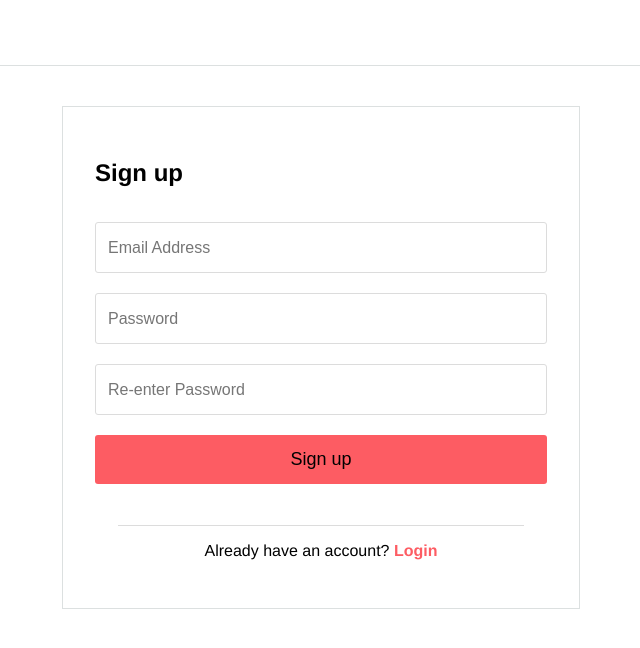
After one commit to iamhosseindhv/Rentaly, a Node server app: page /authenticate in a window 1280 px wide. The commit adds this page. Shown: the top 648 px of the page, without its empty margins (319-959 px from the left). Run offline with Node 20, Linux system fonts and the light colour scheme; some libraries are stand-ins or nearby versions; some web fonts are replaced.

Commit message:
improved

```diff
--- a/app.js
+++ b/app.js
@@ -15,6 +15,7 @@
 var rooms = require('./routes/rooms');
 var api = require('./routes/api');
 var authenticate = require('./routes/authenticate');
+var dashboard = require('./routes/dashboard');
 
 var app = express();
 dotenv.config();
@@ -40,6 +41,7 @@
 app.use('/rooms', rooms);
 app.use('/api', api);
 app.use('/authenticate', authenticate);
+app.use('/dashboard', dashboard);
 
 // catch 404 and forward to error handler
 app.use(function(req, res, next) {
--- a/public/javascripts/login.js
+++ b/public/javascripts/login.js
@@ -79,10 +79,16 @@
             });
         } else {
             $('.submit-btn').css('background-color', '#16b74f');
+            const isLoginPage = $('.submit-btn').text() === 'Login';
+            if (isLoginPage){
+                //here you should redirect to referer url, (the url user has been redirected from), if any
+                window.location = '/';
+            } else {
+                //verify email
+            }
         }
     }
-    //enable button again
-    $('.submit-btn').prop('disabled', false);
+    $('.submit-btn').prop('disabled', false);   //enable button again
 }
 
 
--- a/routes/authenticate.js
+++ b/routes/authenticate.js
@@ -7,6 +7,14 @@
 var expressValidator = require('express-validator');
 var router = express.Router();
 const saltRounds = 10;
+
+
+/* GET authentication. */
+router.get('/', function (req, res) {
+    res.render('authenticate', {
+        title: 'Sign in / Login'
+    });
+});
 
 
 
--- /dev/null
+++ b/views/authenticate.ejs
@@ -0,0 +1,72 @@
+<!DOCTYPE html>
+<html>
+<head>
+    <title><%= title %></title>
+    <meta name="viewport" content="initial-scale=1.0, user-scalable=no">
+    <!--jQuery-->
+    <script src="https://ajax.googleapis.com/ajax/libs/jquery/3.2.1/jquery.min.js"></script>
+    <!--vazir font-->
+    <link type="text/css" rel="stylesheet" href="https://cdn.rawgit.com/rastikerdar/vazir-font/v4.4.1/dist/font-face.css" />
+    <!--google material design components-->
+    <script defer src="https://code.getmdl.io/1.3.0/material.min.js"></script>
+</head>
+
+<body>
+
+    <div class="top-head">
+
+    </div>
+    <div class="container">
+        <% include partials/login.html %>
+    </div>
+
+
+
+    <style>
+        body {
+            margin: 0;
+            padding: 0;
+            height: 100%;
+            width: 100%;
+            overflow: scroll;
+        }
+        .top-head {
+            height: 65px;
+            border-bottom: 1px solid #dce0e0;
+            font-family: "HelveticaNeue-Light", "Helvetica Neue Light", "Helvetica Neue", Helvetica, Arial, "Lucida Grande", sans-serif;
+        }
+        .container {
+
+        }
+        .base-layer {
+            position: relative;
+            display: block;
+            width: 100%;
+            margin-top: 40px;
+            background-color: transparent;
+            z-index: 0;
+        }
+        .login-wrapper {
+            border: 1px solid #dce0e0;
+        }
+        .close-btn {
+            display: none;
+        }
+
+        @media (max-width: 743px){
+            .login-wrapper {
+                max-width: none !important;
+                position: fixed !important;
+                left: auto !important;
+                right: auto !important;
+                top: auto !important;
+                bottom: auto !important;
+                overflow-y: auto !important;
+                border: none;
+                border-bottom: 1px solid #dce0e0;
+            }
+        }
+    </style>
+
+</body>
+</html>
--- a/views/login.html
+++ b/views/partials/login.html
@@ -53,10 +53,10 @@
           font-family: "HelveticaNeue-Light", "Helvetica Neue Light", "Helvetica Neue", Helvetica, Arial, "Lucida Grande", sans-serif;
           background-color: #fff;
           box-sizing: border-box;
+          max-width: 518px !important;
+          position: relative !important;
           margin: auto;
-          max-width: 518px !important;
           width: 100% !important;
-          position: relative !important;
           padding: 32px;
      }
      .close-btn, .submit-btn {
--- a/views/searchResult.ejs
+++ b/views/searchResult.ejs
@@ -28,9 +28,7 @@
 
 </head>
 <body>
-    <% include login.html %>
-
-
+    <% include partials/login.html %>
 
     <div class="head">
         <div class="grid" style="direction: rtl">
```
Also changed, not shown: routes/dashboard.js (added, +36 -0 lines), views/dashboard.ejs (added, +20 -0 lines), views/partials/header.html (added, +42 -0 lines), public/stylesheets/dashboard.css (added).
